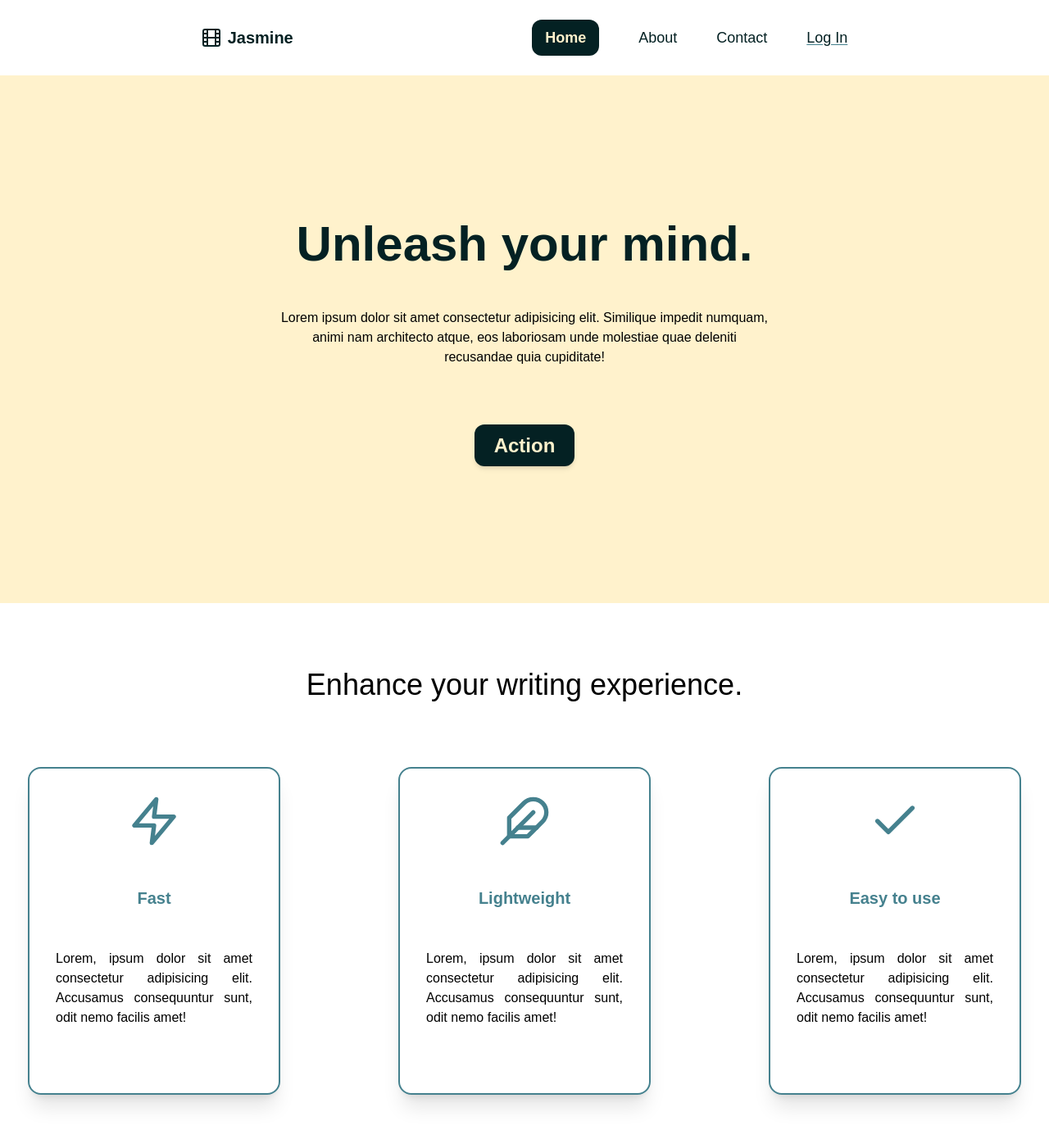
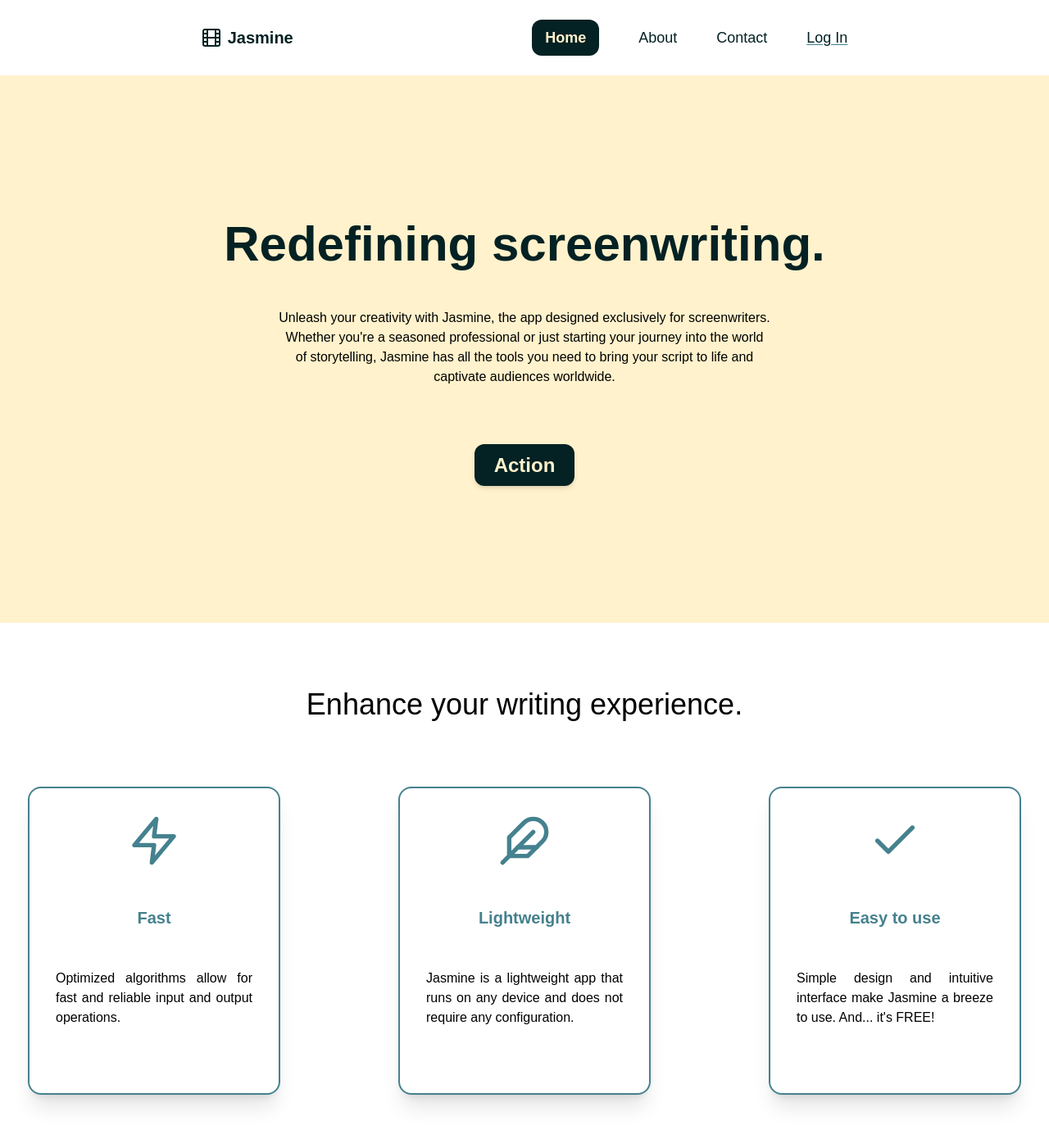
Before and after one commit to bahhhha/jasmine, a Next.js app: page / in a window 1280 px wide. Shown: the top 1390 px of the page at 82% size. Built offline with nearby package versions, Linux system fonts and the light colour scheme; a web font is replaced by a local one.

Commit message:
Add files via upload

```diff
--- a/app/components/authorization/LoginForm.js
+++ b/app/components/authorization/LoginForm.js
@@ -33,13 +33,13 @@ const LoginForm = ({ setIsLoggedIn }) => {
 				}
 			);
 			if (!response.ok) {
+				console.log(Error);
 				throw new Error("Login failed. Please try again.");
 			}
 			const data = await response.json();
 			console.log(data);
 
 			// Redirect to another page upon successful login
-			setIsLoggedIn(true);
 			router.push("/pages/canvas");
 		} catch (err) {
 			setError(err.message);
--- a/app/page.js
+++ b/app/page.js
@@ -21,20 +21,20 @@ export default function Home() {
 		{
 			label: "Fast",
 			description:
-				"Lorem, ipsum dolor sit amet consectetur adipisicing elit. Accusamus consequuntur sunt, odit nemo facilis amet!",
+				"Optimized algorithms allow for fast and reliable input and output operations.",
 			icon: "/icons/zap.svg",
 		},
 		{
 			label: "Lightweight",
 			description:
-				"Lorem, ipsum dolor sit amet consectetur adipisicing elit. Accusamus consequuntur sunt, odit nemo facilis amet!",
+				"Jasmine is a lightweight app that runs on any device and does not require any configuration.",
 
 			icon: "/icons/feather.svg",
 		},
 		{
 			label: "Easy to use",
 			description:
-				"Lorem, ipsum dolor sit amet consectetur adipisicing elit. Accusamus consequuntur sunt, odit nemo facilis amet!",
+				"Simple design and intuitive interface make Jasmine a breeze to use. And... it's FREE!",
 
 			icon: "/icons/check.svg",
 		},
@@ -55,15 +55,18 @@ export default function Home() {
 			<div className=" bg-[#fff2cc] py-8">
 				<div>
 					<div className="text-center text-[#042123] md:text-6xl text-4xl pt-36 font-bold">
-						Unleash your{" "}
-						<span className="">mind</span>.
+						Redefining screenwriting.
 					</div>
 					<div className="lg:text-center text-left md:w-[600px] w-[300px] text-md m-auto pt-12">
-						Lorem ipsum dolor sit amet consectetur
-						adipisicing elit. Similique impedit
-						numquam, animi nam architecto atque,
-						eos laboriosam unde molestiae quae
-						deleniti recusandae quia cupiditate!
+						Unleash your creativity with Jasmine,
+						the app designed exclusively for
+						screenwriters. Whether you're a
+						seasoned professional or just starting
+						your journey into the world of
+						storytelling, Jasmine has all the
+						tools you need to bring your script to
+						life and captivate audiences
+						worldwide.
 					</div>
 				</div>
 				<div className="text-center mt-20 mb-36 text-2xl font-bold">
--- a/package.json
+++ b/package.json
@@ -24,6 +24,7 @@
     "react-dom": "18.2.0",
     "react-quill": "^2.0.0",
     "react-textarea-autosize": "^8.5.2",
+    "react-to-print": "^2.14.13",
     "tailwindcss": "3.3.3"
   }
 }
```
Also changed, not shown: 1 other file (tests, documents, lock files or other folders).
